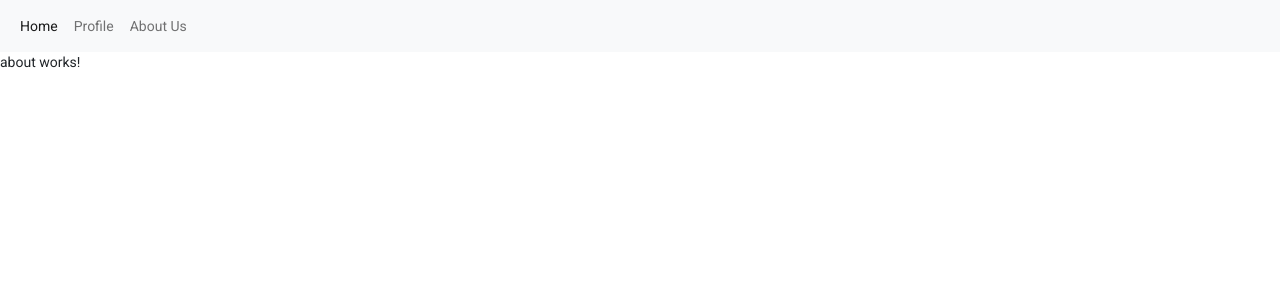
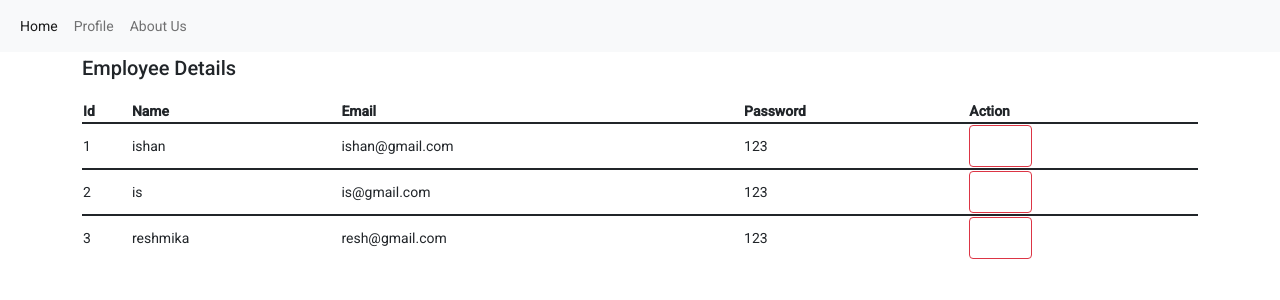
Before and after one commit to ishanEPR/AngularBeginers, an Angular app: page /about in a window 1280 px wide. Shown: the top 300 px of the page. Built offline with nearby package versions, Linux system fonts and the light colour scheme.

Commit message:
display dummy data

```diff
--- a/src/app/about/about.component.html
+++ b/src/app/about/about.component.html
@@ -1 +1,22 @@
-<p>about works!</p>
+<div class="container">
+    <h2>Employee Details</h2>
+    <table class="table">
+        <tr>
+            <th>Id</th>
+            <th>Name</th>
+            <th>Email</th>
+            <th>Password</th>
+            <th>Action</th>
+        </tr>
+        <tr *ngFor="let emp of employees">
+            <td>{{emp.id}}</td>
+            <td>{{emp.name}}</td>
+            <td>{{emp.email}}</td>
+            <td>{{emp.password}}</td>
+            <td><button type="submit" class="btn btn-danger">Delete</button></td>
+
+
+        </tr>
+
+    </table>
+</div>
--- a/src/app/about/about.component.ts
+++ b/src/app/about/about.component.ts
@@ -1,5 +1,14 @@
 import { Component, OnInit } from '@angular/core';
 
+export interface Employee{
+
+  id: String;
+  name:String;
+  email:String;
+  password: String;
+
+
+}
 @Component({
   selector: 'app-about',
   templateUrl: './about.component.html',
@@ -7,6 +16,12 @@ import { Component, OnInit } from '@angular/core';
 })
 export class AboutComponent implements OnInit {
 
+  employees: Employee[]=[
+    {id:'1',name:'ishan',email:'ishan@gmail.com',password:'123'},
+    {id:'2',name:'is',email:'is@gmail.com',password:'123'},
+    {id:'3',name:'reshmika',email:'resh@gmail.com',password:'123'},
+  ];
+
   constructor() { }
 
   ngOnInit(): void {
```
